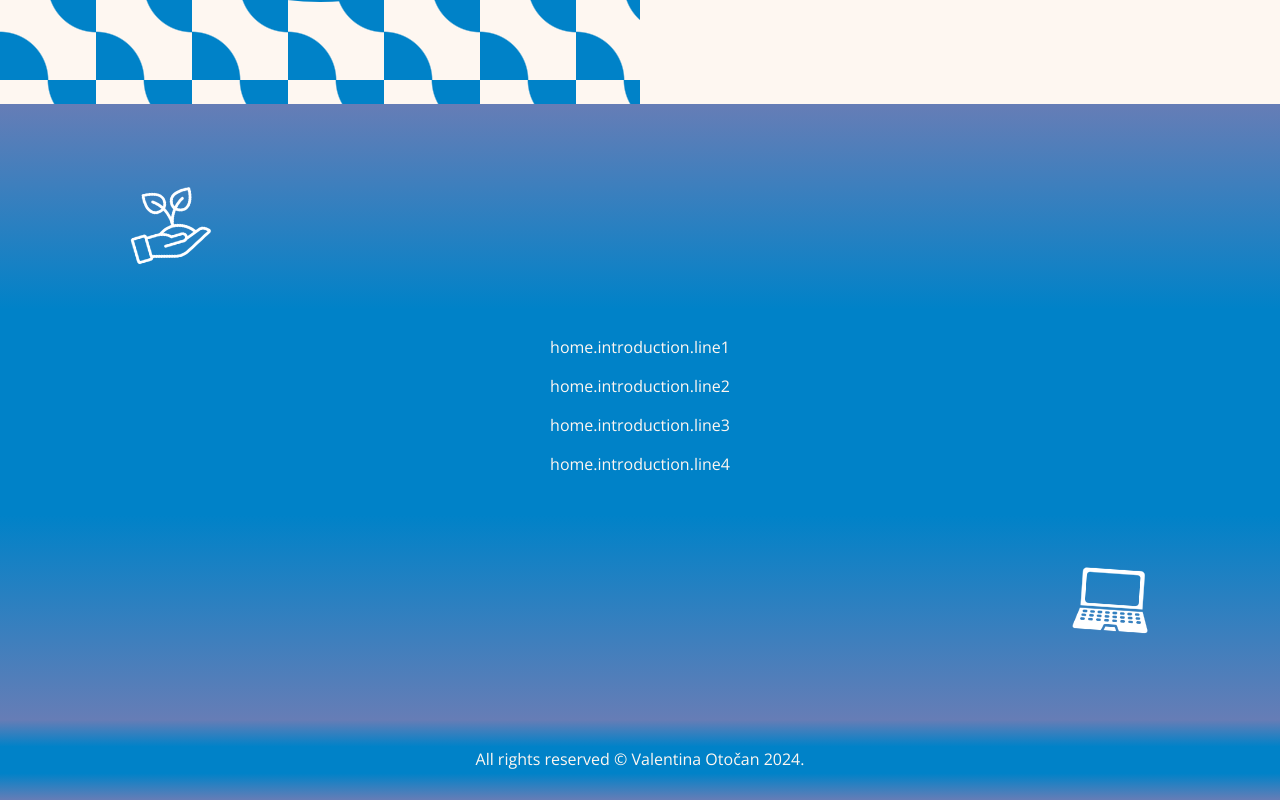
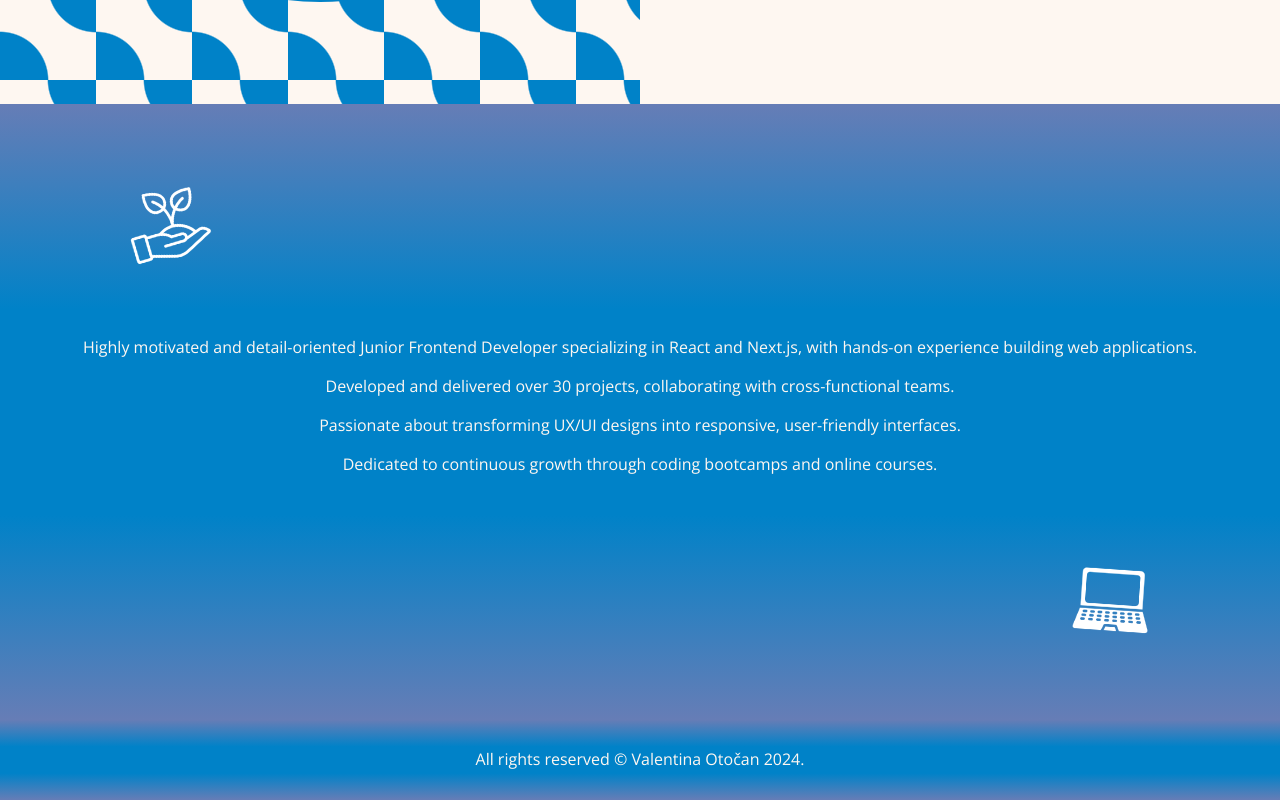
Before and after one commit to valentinaotocan/portfolio, a React (Vite) app: page / in a window 1280 px wide. Shown: the part 696-1496 px from the top of the page. Built offline with nearby package versions, Linux system fonts and the light colour scheme; a web font is replaced by a local one.

Commit message:
Align homepage translations

```diff
--- a/src/pages/Home.tsx
+++ b/src/pages/Home.tsx
@@ -12,10 +12,10 @@ function Home() {
   useTitle(t("title.home"));
 
   const introductionLines = [
-    "home.introduction.line1",
-    "home.introduction.line2",
-    "home.introduction.line3",
-    "home.introduction.line4",
+    "home.introduction.overview",
+    "home.introduction.achievements",
+    "home.introduction.passion",
+    "home.introduction.growth",
   ];
 
   return (
```
